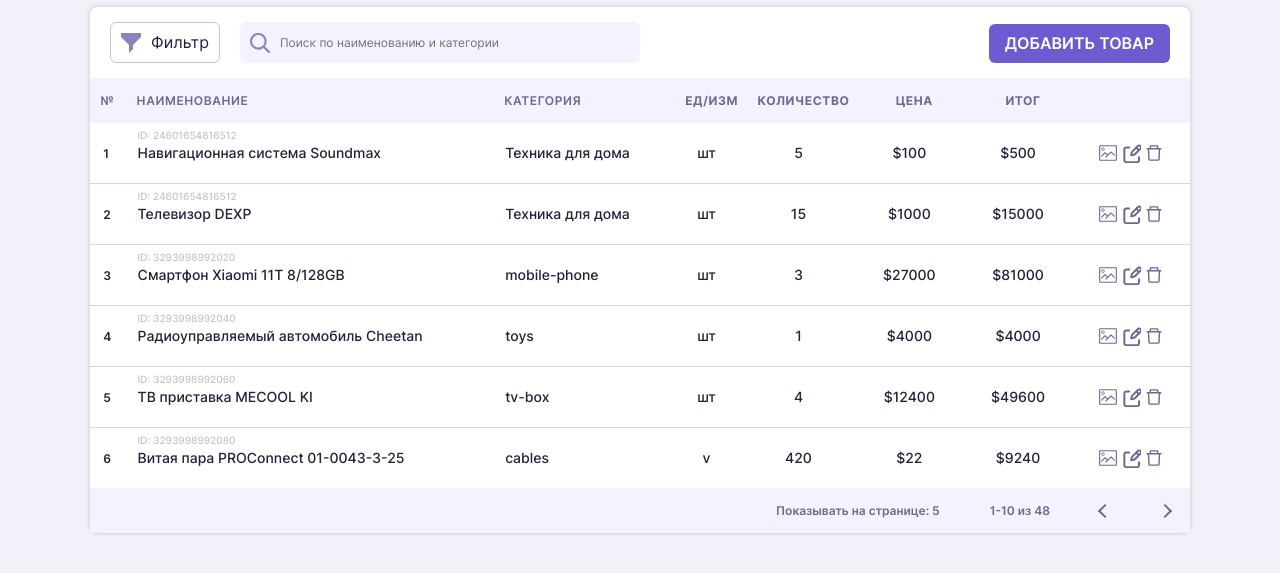
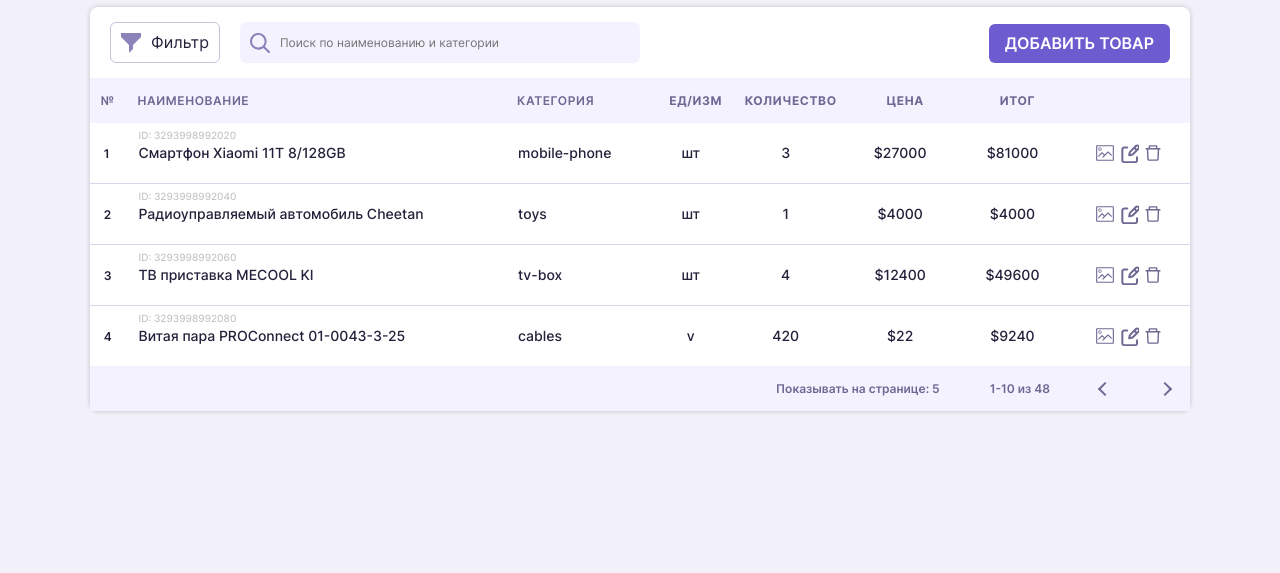
Before and after one commit to laedo303/MethEd_crm, a plain HTML site: page index.html in a window 1280 px wide. Shown: the part 129-702 px from the top of the page. Drawn offline with Linux system fonts and the light colour scheme.

Commit message:
m3_l1_crm

```diff
--- a/index.html
+++ b/index.html
@@ -61,7 +61,7 @@
 
             <tbody class="table__body">
 
-              <tr>
+              <!-- <tr>
                 <td class="table__cell table__cell_left table__cell_name" data-id="24601654816512">
                   <span class="table__cell-id">id: 24601654816512</span>
                   Навигационная система Soundmax
@@ -76,9 +76,9 @@
                   <button class="table__btn table__btn_edit"></button>
                   <button class="table__btn table__btn_del"></button>
                 </td>
-              </tr>
+              </tr> -->
 
-              <tr>
+              <!-- <tr>
                 <td class="table__cell table__cell_left table__cell_name" data-id="24601654816512">
                   <span class="table__cell-id">id: 24601654816512</span>Телевизор DEXP
                 </td>
@@ -92,7 +92,7 @@
                   <button class="table__btn table__btn_edit"></button>
                   <button class="table__btn table__btn_del"></button>
                 </td>
-              </tr>
+              </tr> -->
             </tbody>
           </table>
 
--- a/script/modules/render.js
+++ b/script/modules/render.js
@@ -16,7 +16,7 @@
 
   const btnPic = document.createElement('button');
   btnPic.classList.add('table__btn', 'table__btn_pic');
-  btnPic.setAttribute('data-pic', 'url=https://www.free-wallpapers.su/data/media/21/pri2068.jpg');
+  btnPic.setAttribute('data-pic', 'https://www.free-wallpapers.su/data/media/21/pri2068.jpg');
   btnWrapper.append(btnPic);
 
 
@@ -78,13 +78,15 @@
 const pictureBtn = () => {
   table.addEventListener('click', (e) => {
     const target = e.target;
+
     const winWidth = ((window.screen.width - 640) / 2);
-    console.log('winWidth: ', winWidth);
     const winHeight = ((window.screen.height - 480) / 2);
-    console.log('winHeight: ', winHeight);
+
     if (target.closest('.table__btn_pic')) {
+      const btnPicUrl = table.querySelector('.table__btn_pic').dataset.pic;
+      console.log('btnPicUrl: ', btnPicUrl);
       open(
-          'https://www.free-wallpapers.su/data/media/21/pri2068.jpg',
+          btnPicUrl,
           '',
           'width=640,height=480',
       ).moveTo(winWidth, winHeight);
```
